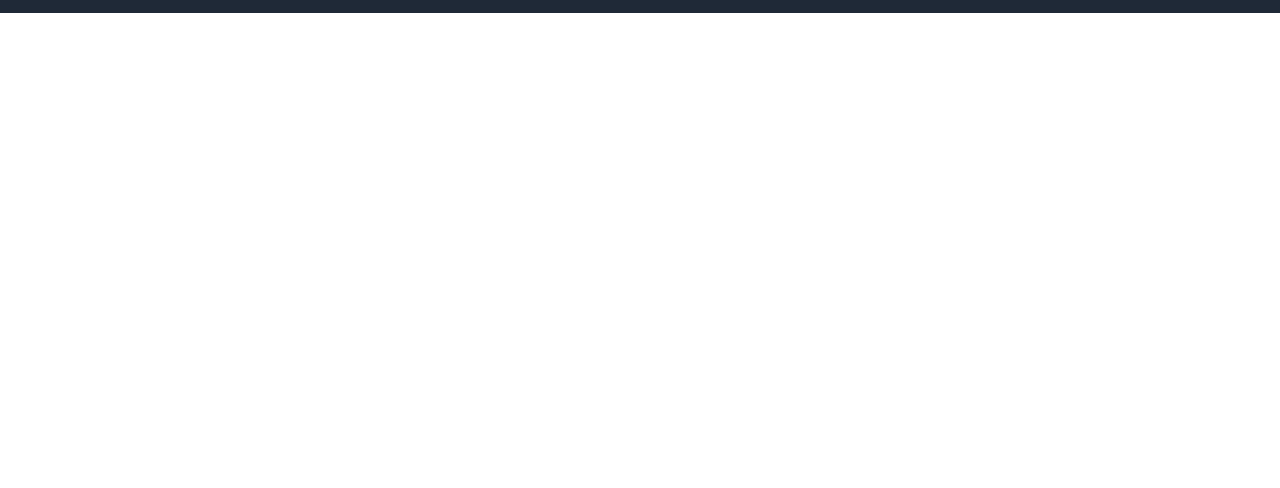
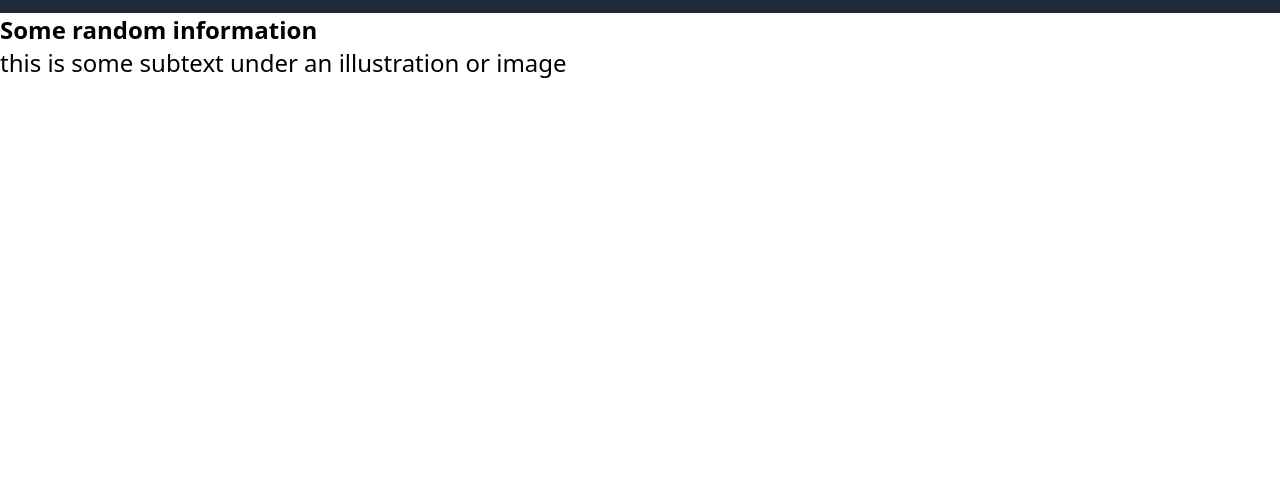
Before and after one commit to tickri/odin-landing-page-second-try, a plain HTML site: page index.html in a window 1280 px wide. Shown: the part 312-800 px from the top of the page. Drawn offline with Linux system fonts and the light colour scheme.

Commit message:
Started with Info Section

```diff
--- a/index.html
+++ b/index.html
@@ -28,5 +28,12 @@
         <p class="hero-paragraph-right">this is a placeholder for an image</p>
       </div>
     </div>
+    <div class="random-information">
+      <h2>Some random information</h2>
+      <div class="blue-box"></div>
+      <p class="info-text">
+        this is some subtext under an illustration or image
+      </p>
+    </div>
   </body>
 </html>
```
